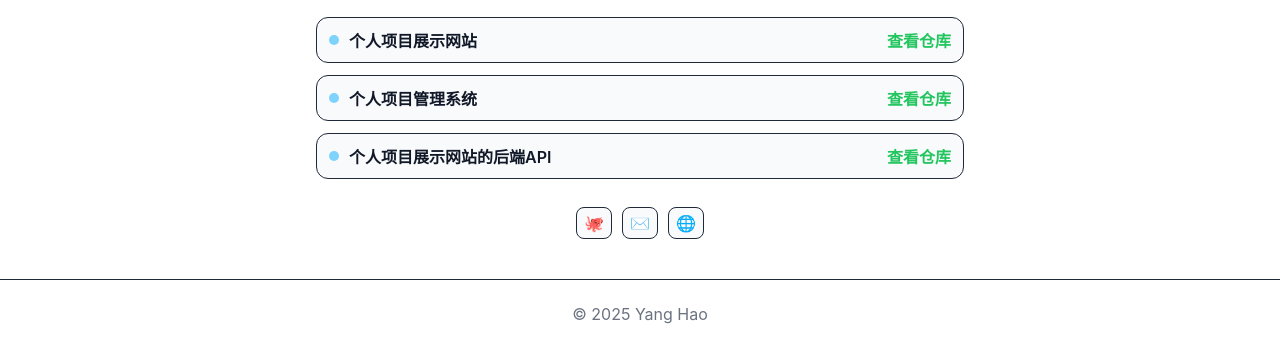
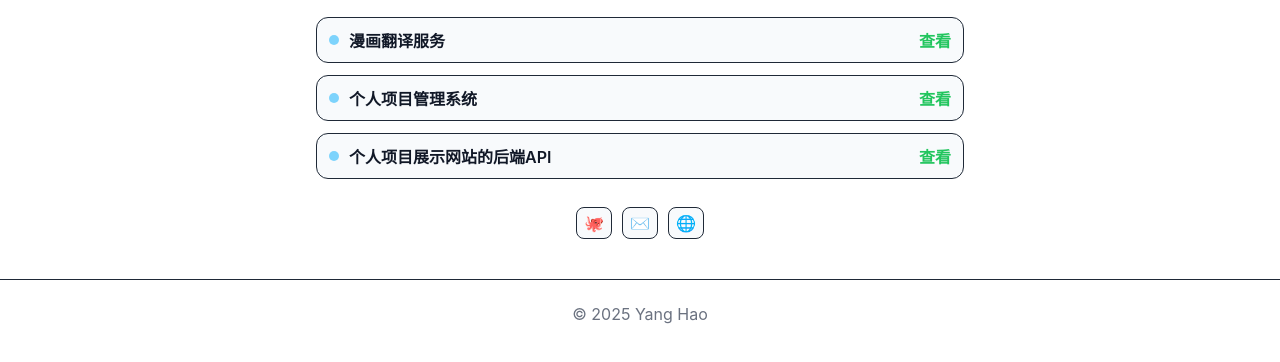
Before and after one commit to yanghao0075/yanghao0075.github.io, a plain HTML site: page index.html in a window 1280 px wide. Shown: the part 278-640 px from the top of the page. Drawn offline with Linux system fonts and the light colour scheme; no server answers.

Commit message:
fix: 更新网站链接和项目名称多语言映射
修正个人网站链接地址，从旧路径更新为新路径
添加项目名称的多语言映射功能作为后端未提供时的兜底方案
简化仓库链接的文本描述
更新默认项目列表中的漫画翻译服务链接

```diff
--- a/index.html
+++ b/index.html
@@ -35,7 +35,7 @@
       <div class="social-row">
         <a class="social-btn" href="https://github.com/yanghao0075" target="_blank" rel="noopener noreferrer" aria-label="GitHub" title="GitHub"><span class="icon" aria-hidden="true">🐙</span></a>
         <a class="social-btn" href="mailto:yanghao0075@outlook.com" aria-label="Email" title="Email"><span class="icon" aria-hidden="true">✉️</span></a>
-        <a class="social-btn" href="https://yanghao0075.github.io/my_website/" target="_blank" rel="noopener noreferrer" aria-label="Website" title="Website"><span class="icon" aria-hidden="true">🌐</span></a>
+        <a class="social-btn" href="https://yanghao0075.github.io/" target="_blank" rel="noopener noreferrer" aria-label="Website" title="Website"><span class="icon" aria-hidden="true">🌐</span></a>
       </div>
     </main>
     <footer id="footer-text" class="footer">© 2025 Yang Hao</footer>
--- a/main.js
+++ b/main.js
@@ -13,7 +13,7 @@ const I18N = {
     bio: '独立开发者，热爱分享、旅行与写作。',
     frontendBtn: '进入前端',
     frontendTitle: '进入前端（需登录）',
-    repoLink: '查看仓库',
+    repoLink: '查看',
     footer: '© 2025 Yang Hao',
   },
   ja: {
@@ -22,7 +22,7 @@ const I18N = {
     bio: 'インディー開発者。共有、旅行、執筆が好きです。',
     frontendBtn: 'フロントへ',
     frontendTitle: 'フロントへ（ログイン必要）',
-    repoLink: 'リポジトリを見る',
+    repoLink: '見る',
     footer: '© 2025 Yang Hao',
   },
   en: {
@@ -31,7 +31,7 @@ const I18N = {
     bio: 'Independent developer, enjoys sharing, traveling, and writing.',
     frontendBtn: 'Go to Frontend',
     frontendTitle: 'Go to Frontend (Login required)',
-    repoLink: 'View Repo',
+    repoLink: 'View',
     footer: '© 2025 Yang Hao',
   },
 };
@@ -46,6 +46,21 @@ const goFrontendEl = document.getElementById('go-frontend');
 const langSwitchEl = document.getElementById('lang-switch');
 const themeSwitchEl = document.getElementById('theme-switch');
 const themeBtnEl = themeSwitchEl ? themeSwitchEl.querySelector('#theme-btn') : null;
+
+// 项目名称多语言映射（后端暂未提供多语言字段时的本地兜底）
+function getProjectName(item, lang) {
+  // 优先使用后端返回的 i18n 字段
+  if (item && item.i18n && item.i18n.name && item.i18n.name[lang]) {
+    return item.i18n.name[lang];
+  }
+  const MAP = {
+    '漫画翻译服务': { zh: '漫画翻译服务', ja: '漫画翻訳サービス', en: 'Manga Translation Service' },
+    '个人项目管理系统': { zh: '个人项目管理系统', ja: '個人プロジェクト管理システム', en: 'Personal Project Management System' },
+    '个人项目展示网站的后端API': { zh: '个人项目展示网站的后端API', ja: '個人プロジェクト展示サイトのバックエンドAPI', en: 'Backend API for Project Showcase' },
+  };
+  const m = MAP[item?.name];
+  return (m && m[lang]) || item.name;
+}
 
 function applyI18n(lang) {
   const t = I18N[lang] || I18N.zh;
@@ -100,8 +115,9 @@ function renderProjects(list, lang) {
     a.href = item.url;
     a.target = '_blank';
     a.rel = 'noopener noreferrer';
+    const displayName = getProjectName(item, lang);
     a.innerHTML = `
-      <span class="left"><span class="bullet" aria-hidden="true"></span><span class="title">${item.name}</span></span>
+      <span class="left"><span class="bullet" aria-hidden="true"></span><span class="title">${displayName}</span></span>
       <span class="right">${t.repoLink}</span>
     `;
     linksEl.appendChild(a);
@@ -117,7 +133,7 @@ async function loadProjects(lang) {
   } catch (e) {
     // 兜底静态数据（名称/描述保持中文，链接统一）
     renderProjects([
-      { name: '个人项目展示网站', description: '静态展示个人项目，GitHub Pages 托管', url: 'https://yanghao0075.github.io/my_website/' },
+      { name: '漫画翻译服务', description: 'AI 漫画翻译服务', url: 'https://manga-translator-ai.vercel.app/' },
       { name: '个人项目管理系统', description: '项目管理与配置仓库', url: 'https://github.com/yanghao0075/my_website' },
       { name: '个人项目展示网站的后端API', description: 'Go 提供 REST API', url: 'https://github.com/yanghao0075/my_website_backend' },
     ], lang);
```
